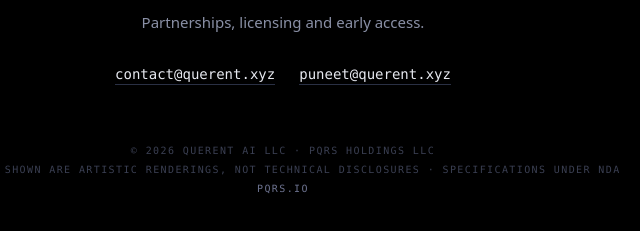
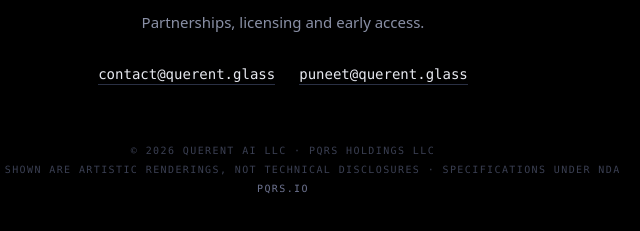
Before and after one commit to Querent-ai/querent-del-p-q, a plain HTML site: page 404.html in a window 1280 px wide. Shown: the part 7529-7760 px from the top of the page, 357-997 px from the left. Drawn offline with Linux system fonts and the light colour scheme; animation ran at ten frames a second.

Commit message:
Update contact emails to @querent.glass
Co-Authored-By: Claude Opus 5.5 <noreply@anthropic.com>
Claude-Session: https://claude.ai/code/session_014EFdYncurB2U8UmaVB5vmj

```diff
--- a/404.html
+++ b/404.html
@@ -66,7 +66,7 @@ section:nth-of-type(odd) .dev{direction:rtl}.dev>*{direction:ltr}
 <section class="end" data-scale="∞"><div>
  <h2>Built in Channel 0.</h2>
  <p>Partnerships, licensing and early access.</p>
- <a href="mailto:contact@querent.xyz">contact@querent.xyz</a><a href="mailto:puneet@querent.xyz">puneet@querent.xyz</a>
+ <a href="mailto:contact@querent.glass">contact@querent.glass</a><a href="mailto:puneet@querent.glass">puneet@querent.glass</a>
  <div class="legal">© <span id="yr"></span> QUERENT AI LLC · PQRS HOLDINGS LLC<br>DESIGNS SHOWN ARE ARTISTIC RENDERINGS, NOT TECHNICAL DISCLOSURES · SPECIFICATIONS UNDER NDA<br><a href="https://pqrs.io">PQRS.IO</a></div>
 </div></section>
 </main>
```
Also changed, not shown: index.html (+1 -1 lines), 1 other file.
